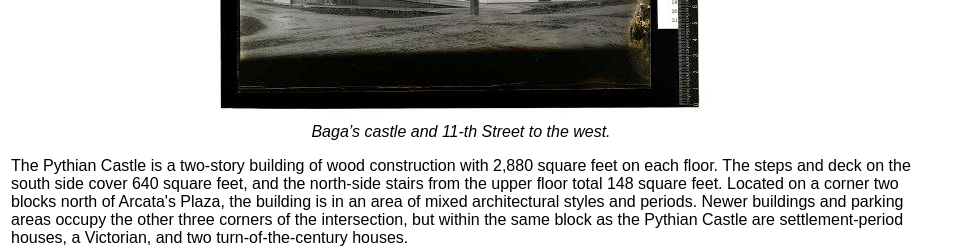
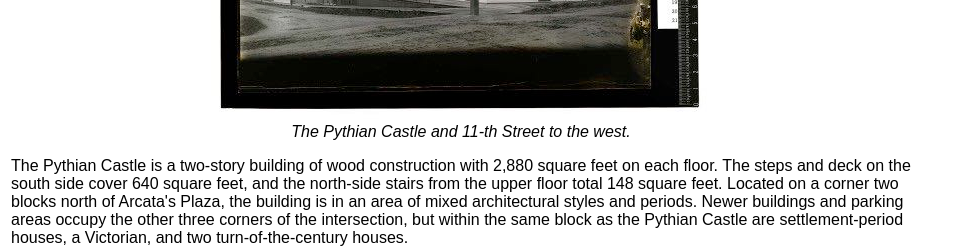
Before and after one commit to weird-house-info/weird-house-info.github.io, a plain HTML site: page index2.html in a window 1280 px wide. Shown: the part 1360-1608 px from the top of the page, without its empty margins (0-963 px from the left). Drawn offline with Linux system fonts and the light colour scheme.

Commit message:
Fix typo

```diff
--- a/index2.html
+++ b/index2.html
@@ -59,7 +59,7 @@
 
   <p align="center">
     <img src="https://weird-house-info.github.io/images/street.jpg" width="500"><br>
-    <i>Baga’s castle and 11-th Street to the west.</i>
+    <i>The Pythian Castle and 11-th Street to the west.</i>
   </p>
 
   <p>
```
